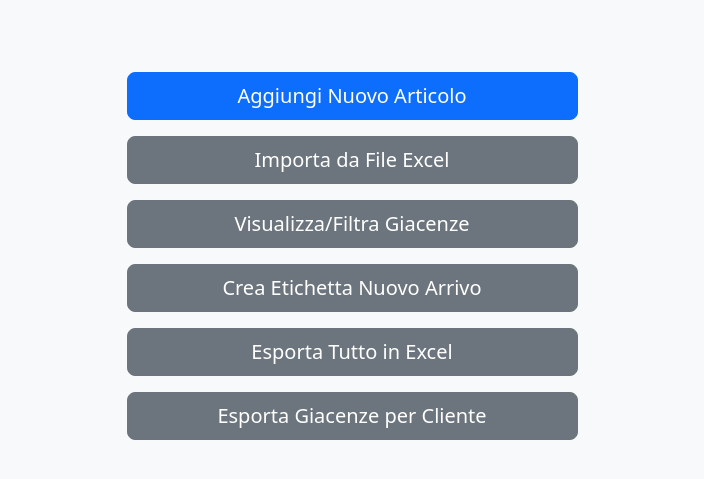
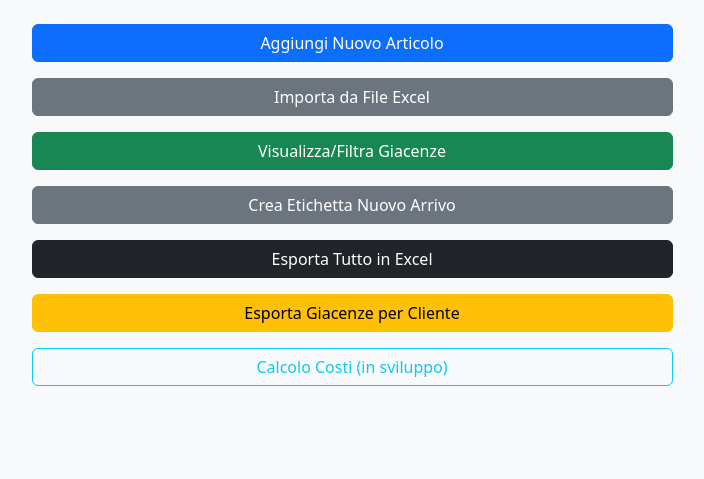
Before and after one commit to Camarsrl/gestionale_web, a Flask app: page / in a window 1280 px wide. Shown: the part 56-535 px from the top of the page, without its empty margins (288-992 px from the left). Run offline with Flask 3, Linux system fonts and the light colour scheme; parts of the project's set-up code (start-up, migrations or seed data) failed here and were passed over.

Commit message:
Update main_menu.html

```diff
--- a/templates/main_menu.html
+++ b/templates/main_menu.html
@@ -1,21 +1,18 @@
 {% extends "layout.html" %}
-
 {% block content %}
-<div class="container mt-5">
+<div class="container mt-4">
     <div class="row justify-content-center">
-        <div class="col-md-6 col-lg-5">
-            <div class="text-center mb-4">
-                {% if logo_url %}
-                    <img src="{{ logo_url }}" alt="Logo" style="max-width: 200px; height: auto;">
-                {% endif %}
-            </div>
-            <div class="d-grid gap-3">
-                <a href="{{ url_for('add_articolo') }}" class="btn btn-primary btn-lg">Aggiungi Nuovo Articolo</a>
-                <a href="{{ url_for('import_excel') }}" class="btn btn-secondary btn-lg">Importa da File Excel</a>
-                <a href="{{ url_for('visualizza_giacenze') }}" class="btn btn-secondary btn-lg">Visualizza/Filtra Giacenze</a>
-                <a href="{{ url_for('etichetta_manuale') }}" class="btn btn-secondary btn-lg">Crea Etichetta Nuovo Arrivo</a>
-                <a href="{{ url_for('export_excel') }}" class="btn btn-secondary btn-lg">Esporta Tutto in Excel</a>
-                <a href="{{ url_for('export_by_client') }}" class="btn btn-secondary btn-lg">Esporta Giacenze per Cliente</a>
+        <div class="col-md-8 col-lg-7">
+            <div class.card-body p-4>
+                <div class="d-grid gap-3">
+                    <a href="{{ url_for('add_articolo') }}" class="btn btn-primary">Aggiungi Nuovo Articolo</a>
+                    <a href="{{ url_for('import_excel') }}" class="btn btn-secondary">Importa da File Excel</a>
+                    <a href="{{ url_for('visualizza_giacenze') }}" class="btn btn-success">Visualizza/Filtra Giacenze</a>
+                    <a href="{{ url_for('etichetta_manuale') }}" class="btn btn-secondary">Crea Etichetta Nuovo Arrivo</a>
+                    <a href="{{ url_for('export_excel') }}" class="btn btn-dark">Esporta Tutto in Excel</a>
+                    <a href="{{ url_for('export_by_client') }}" class="btn btn-warning">Esporta Giacenze per Cliente</a>
+                    <a href="{{ url_for('calcolo_costi') }}" class="btn btn-outline-info">Calcolo Costi (in sviluppo)</a>
+                </div>
             </div>
         </div>
     </div>
```
